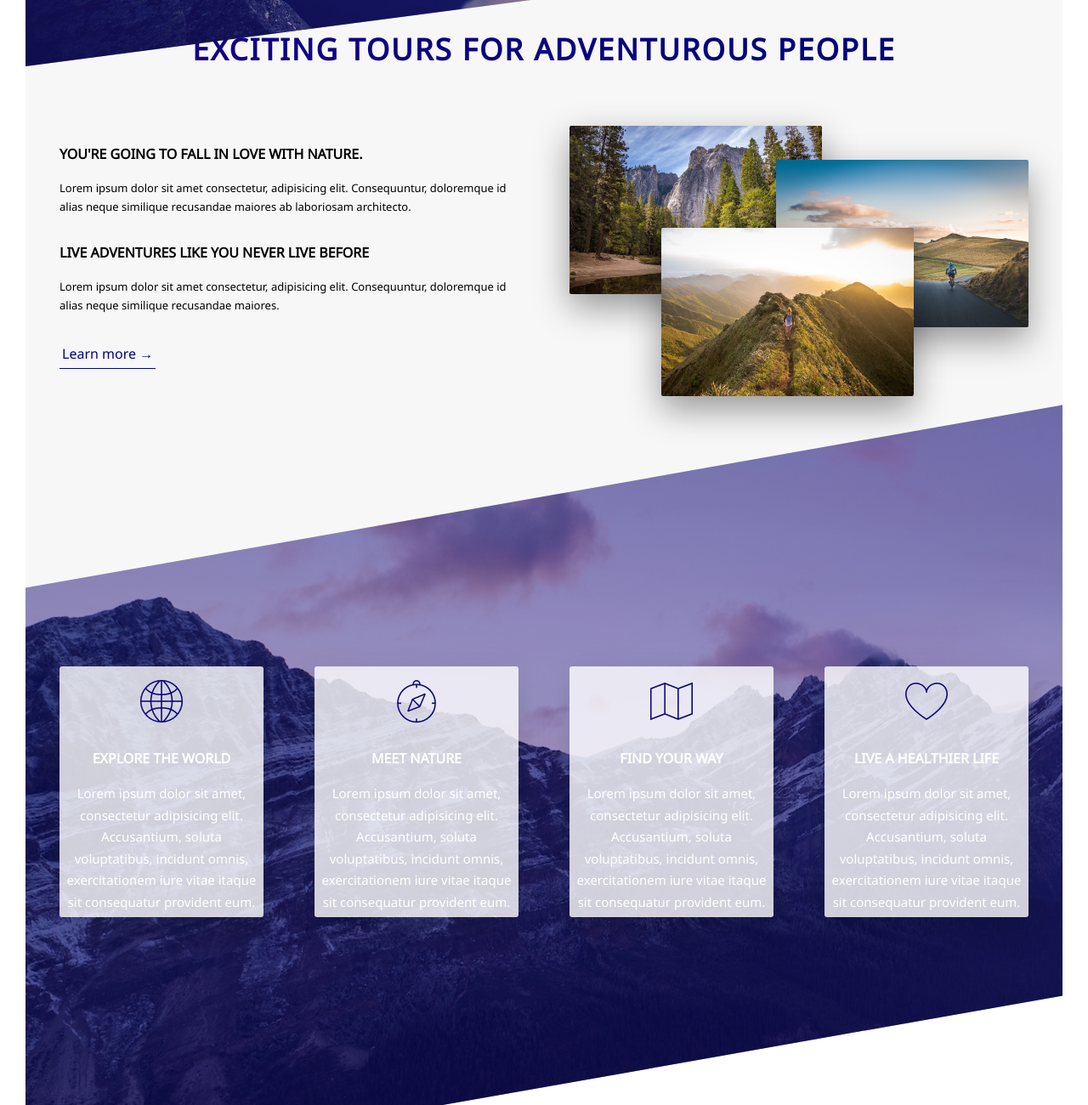
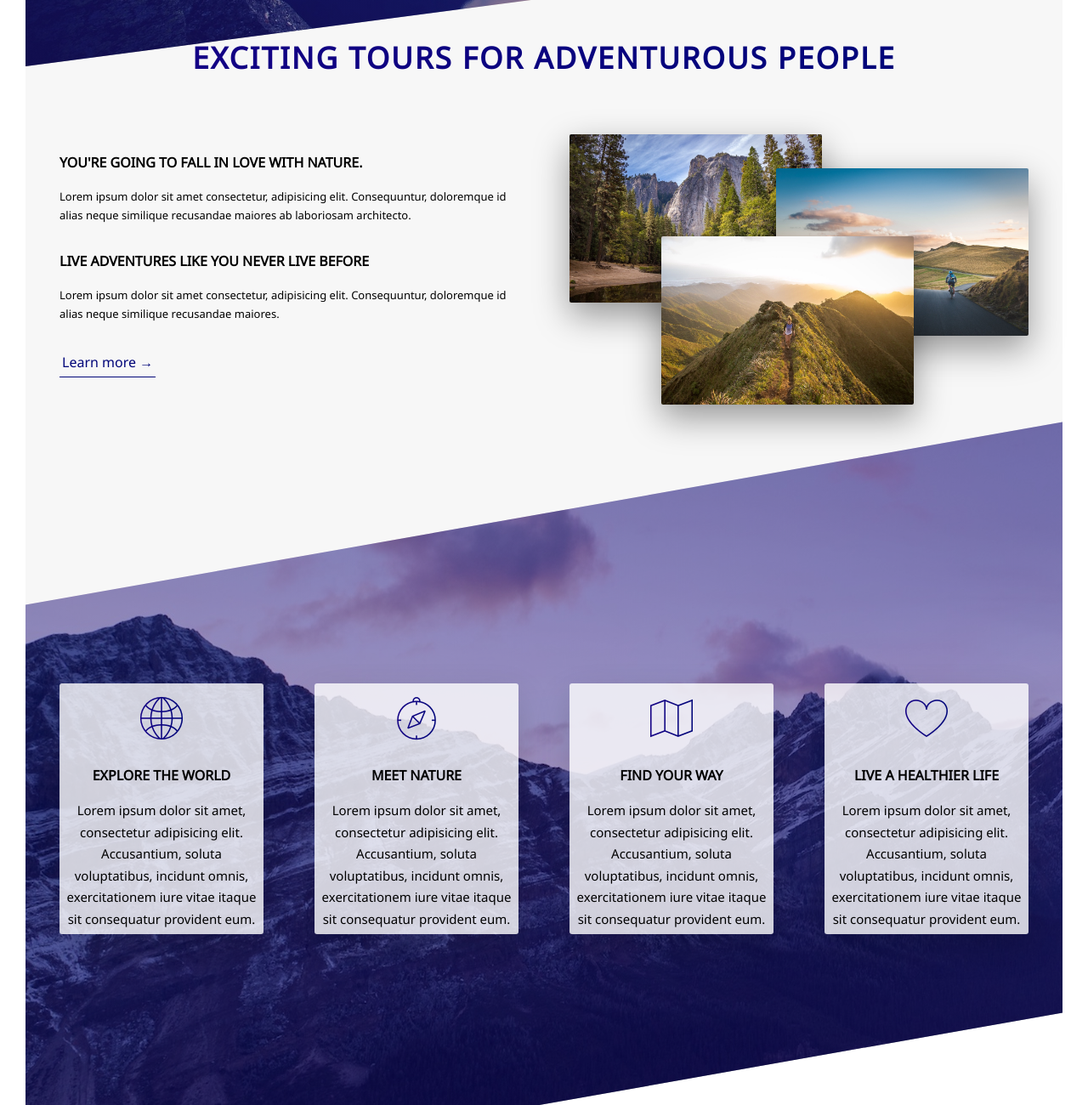
Before and after one commit to gitkencay/Mountair-Tour-Responsive, a website: page index.html in a window 1280 px wide. Shown: the part 712-2012 px from the top of the page at 85% size. Drawn offline with Linux system fonts and the light colour scheme.

Commit message:
make some changes on section features

```diff
--- a/sass/components/_feature-box.scss
+++ b/sass/components/_feature-box.scss
@@ -6,6 +6,7 @@
     border-radius: 3px;
     box-shadow: 0 1.5rem 4rem rgba($color-black, .15);
     transition: transform .3s;
+    color:black;
 
     &__icon{
         font-size: 5rem;
--- a/sass/pages/_home.scss
+++ b/sass/pages/_home.scss
@@ -1,6 +1,6 @@
 .section-about{
     background-color: $color-light-gray-1;
-    padding: 27rem 0;
+    padding: 28rem 0;
     margin-top: -40vh;
     color: black;
 }
```
Also changed, not shown: css/style.css.
